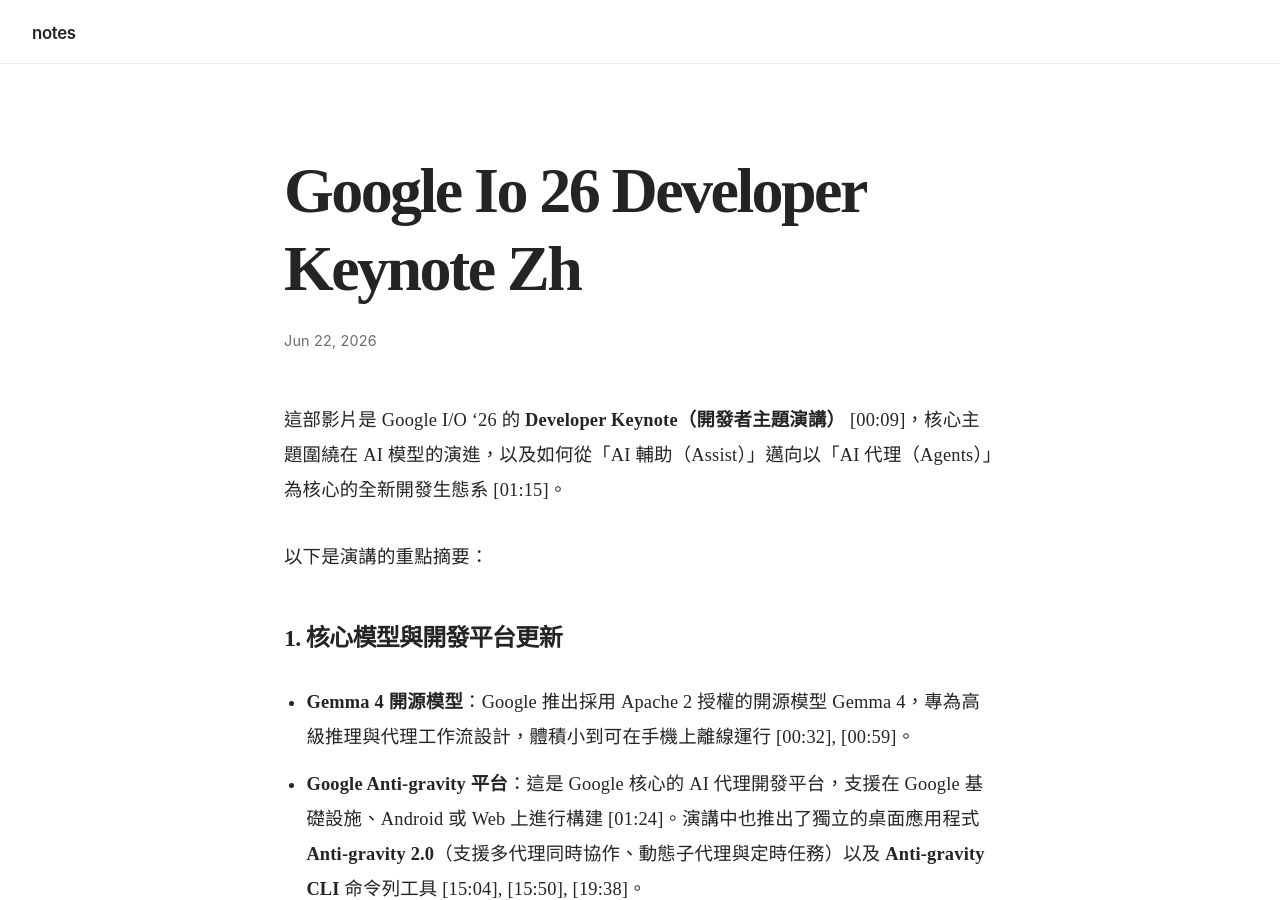
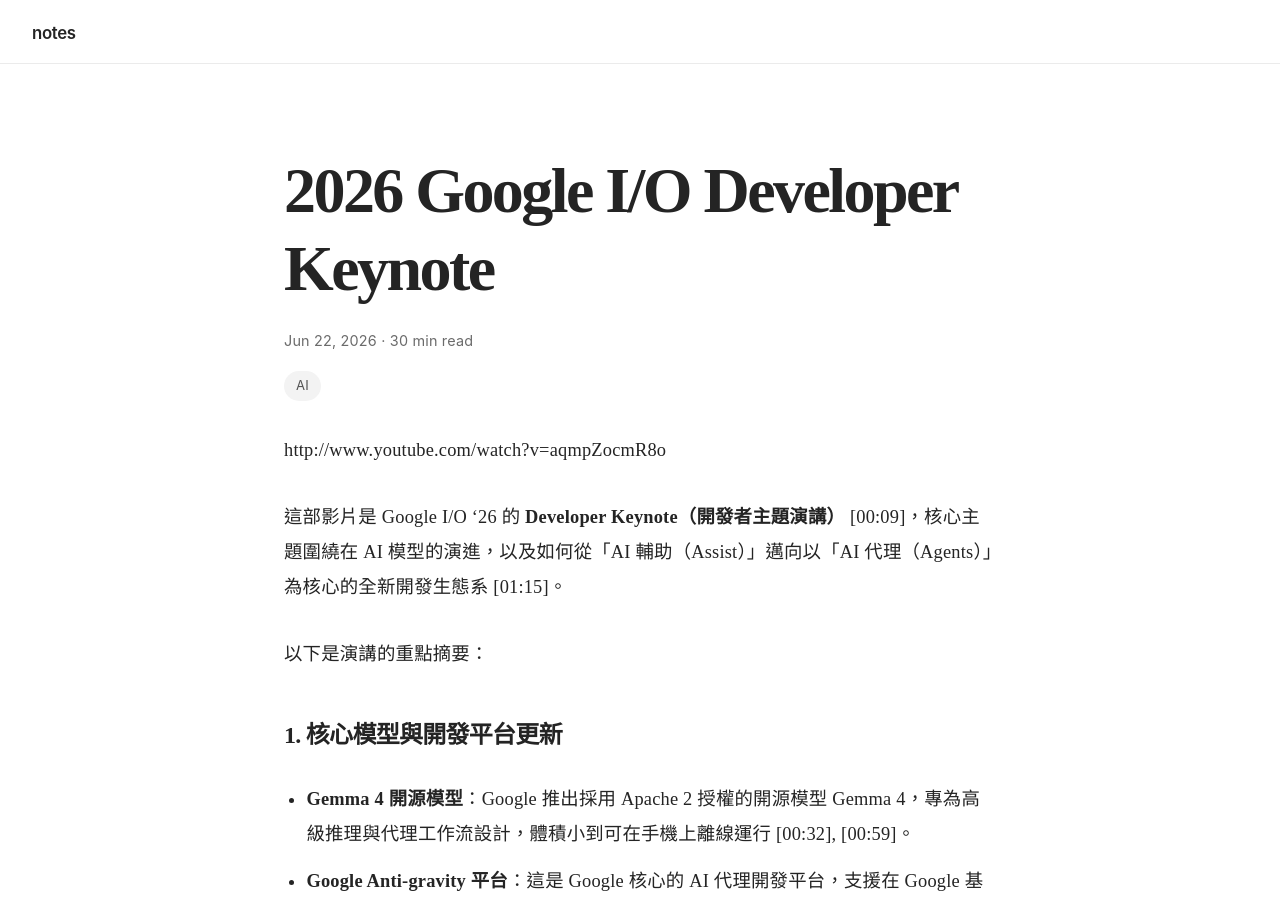
Before and after one commit to linjose/notes, a Jekyll site: the page built from _posts/2026-06-22-Google-IO-26-Developer-Keynote-zh.md, in a window 1280 px wide and 900 px high. Built offline with Jekyll 4.4.1, drawn with Linux system fonts in a browser that asks for light colours; our own code applies the rules of GitHub Pages for plain Markdown files.

Commit message:
Update 2026-06-22-Google-IO-26-Developer-Keynote-zh.md

```diff
--- a/_posts/2026-06-22-Google-IO-26-Developer-Keynote-zh.md
+++ b/_posts/2026-06-22-Google-IO-26-Developer-Keynote-zh.md
@@ -1,3 +1,14 @@
+---
+layout: post
+title: 2026 Google I/O Developer Keynote
+date: 2026-06-22
+reading_time: 30 min read
+tags: [AI]
+excerpt:
+---
+
+http://www.youtube.com/watch?v=aqmpZocmR8o
+
 這部影片是 Google I/O '26 的 **Developer Keynote（開發者主題演講）** [[00:09](http://www.youtube.com/watch?v=aqmpZocmR8o&t=9)]，核心主題圍繞在 AI 模型的演進，以及如何從「AI 輔助（Assist）」邁向以「AI 代理（Agents）」為核心的全新開發生態系 [[01:15](http://www.youtube.com/watch?v=aqmpZocmR8o&t=75)]。
 
 以下是演講的重點摘要：
```
